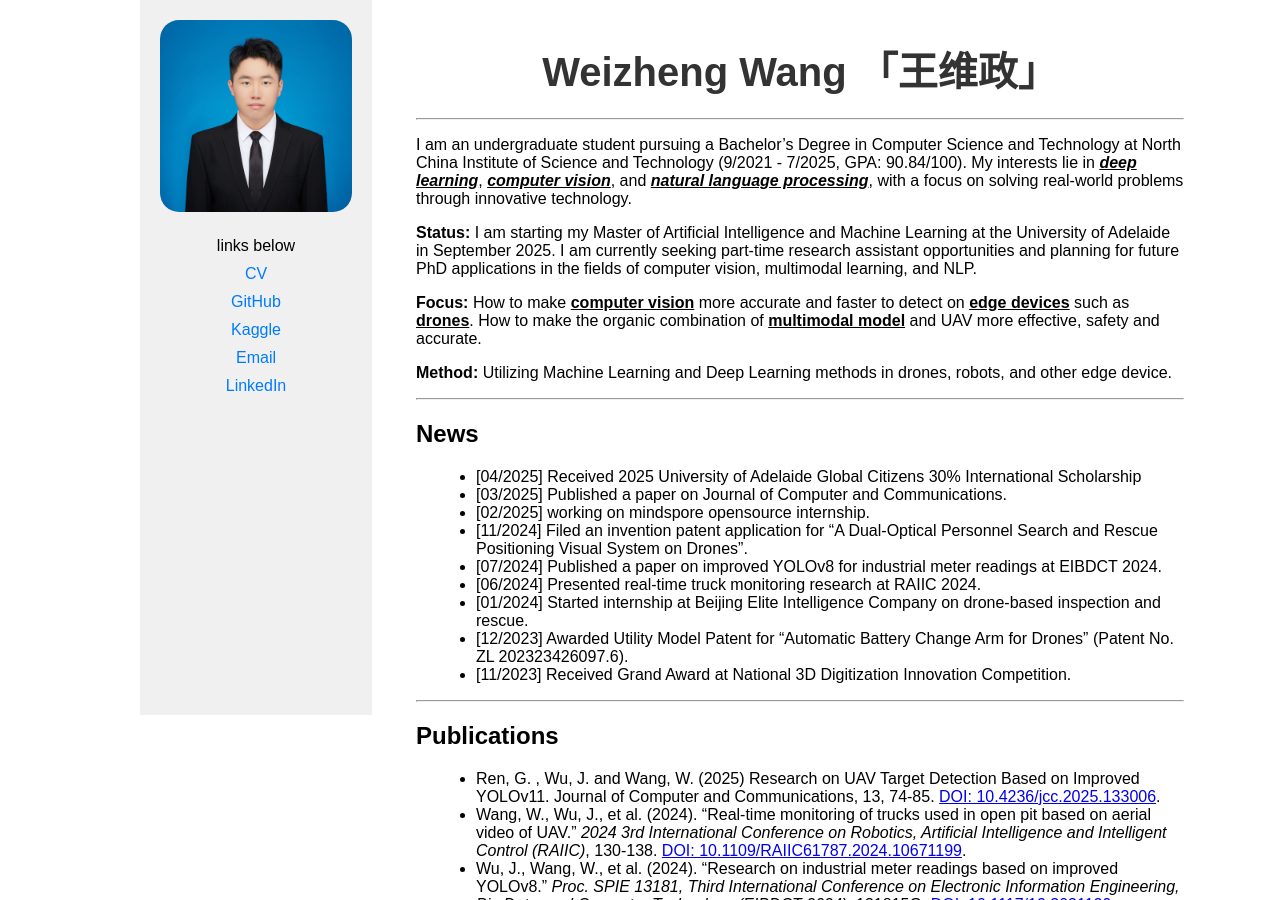
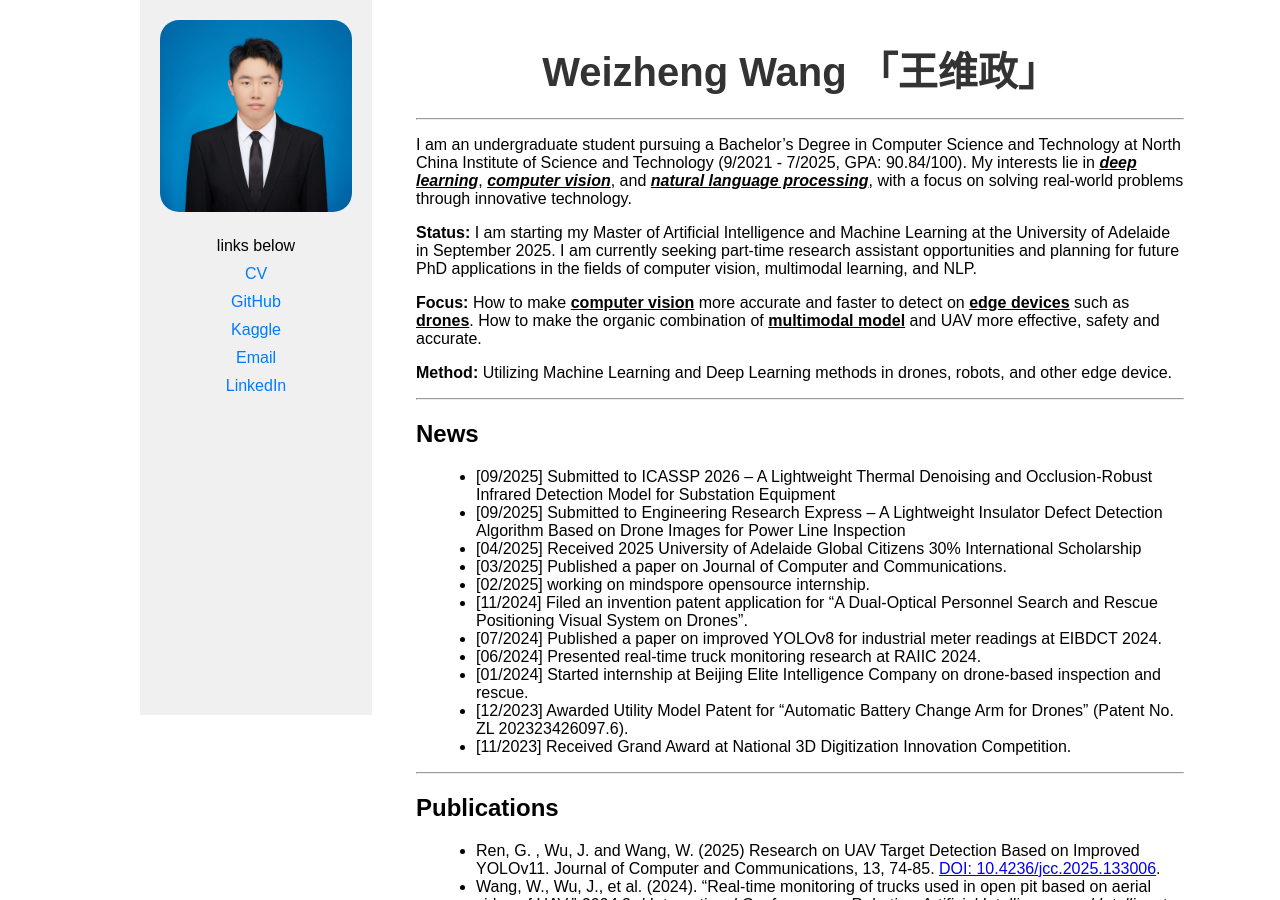
Before and after one commit to 4everWZ/4everwz.github.io, a Jekyll site: the page built from index.md, in a window 1280 px wide and 900 px high. Built offline with Jekyll 4.4.1, drawn with Linux system fonts in a browser that asks for light colours.

Commit message:
Update news section with recent submissions and updates

```diff
--- a/index.md
+++ b/index.md
@@ -13,6 +13,8 @@ I am an undergraduate student pursuing a Bachelor's Degree in Computer Science a
 
 ---
 ## News
+- [09/2025] Submitted to ICASSP 2026 – A Lightweight Thermal Denoising and Occlusion-Robust Infrared Detection Model for Substation Equipment
+- [09/2025] Submitted to Engineering Research Express – A Lightweight Insulator Defect Detection Algorithm Based on Drone Images for Power Line Inspection
 - [04/2025] Received 2025 University of Adelaide Global Citizens 30% International Scholarship
 - [03/2025] Published a paper on Journal of Computer and Communications.
 - [02/2025] working on mindspore opensource internship.
```
